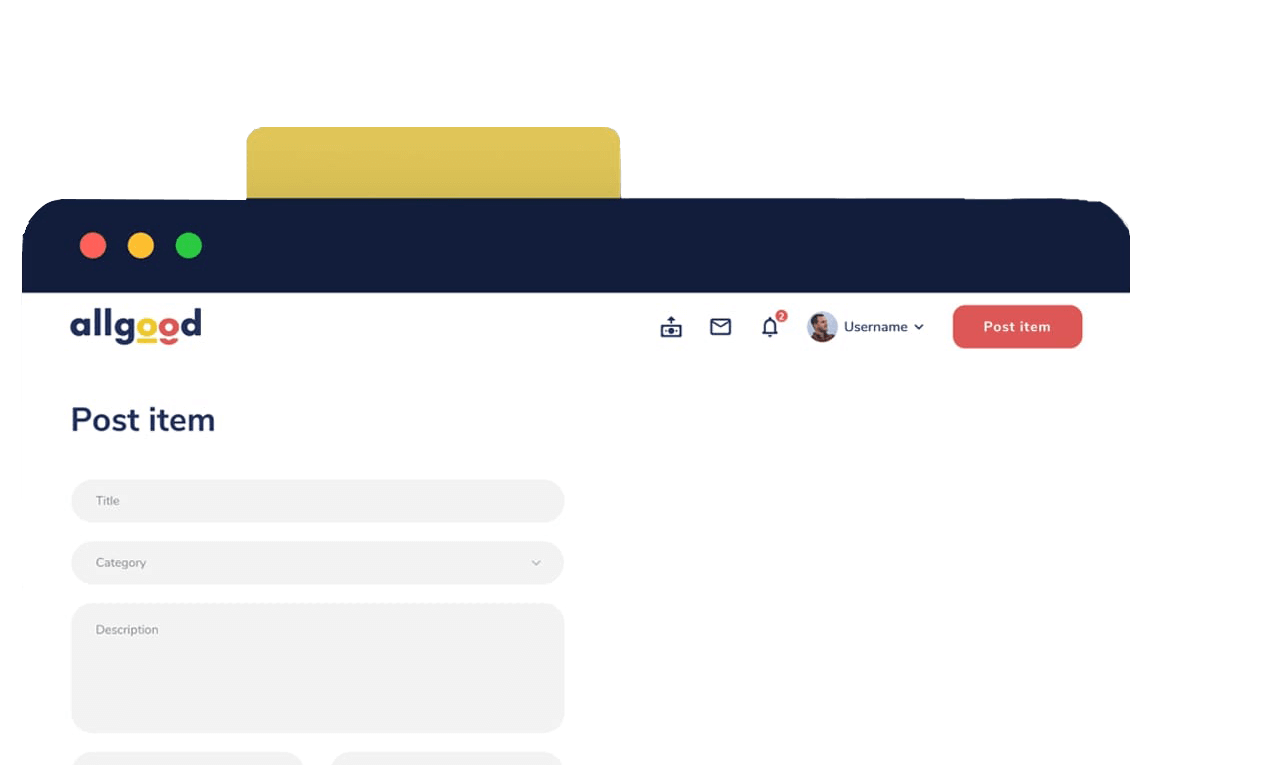
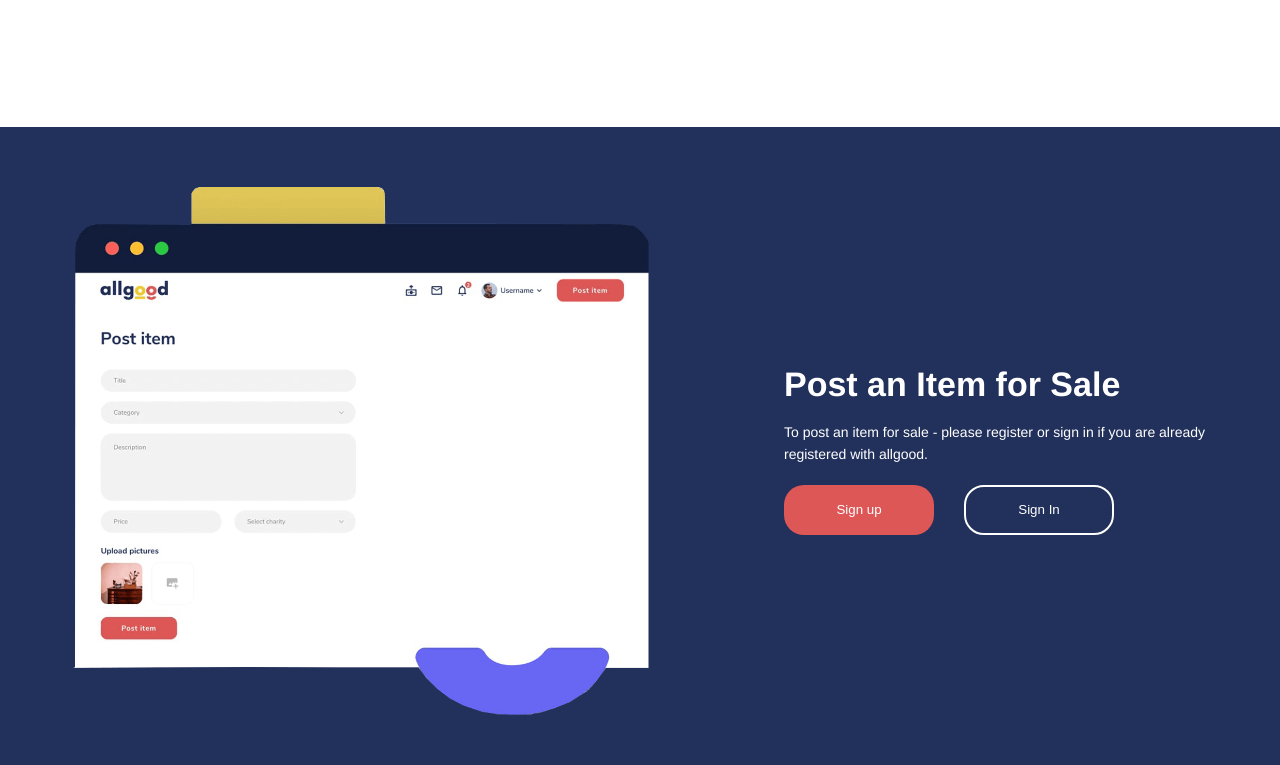
Before and after one commit to ToneyPK/js-guru-task, a React (Create React App) app: page / in a window 1280 px wide. Shown: the part 1700-2465 px from the top of the page. Built offline with nearby package versions, Linux system fonts and the light colour scheme.

Commit message:
style CTA section

```diff
--- a/src/components/cta/CTA.js
+++ b/src/components/cta/CTA.js
@@ -4,6 +4,7 @@ import ctaImage from '../../assets/media/image-post.png'
 export default function CTA() {
   return (
     <div className="cta">
+      <div className="container ai-center d-flex">
         <img src={ctaImage} />
         <div className="cta-content">
           <h2>Post an Item for Sale</h2>
@@ -12,7 +13,8 @@ export default function CTA() {
             already registered with allgood.
           </p>
           <button className="red">Sign up</button>
-        <button>Sign In</button>
+          <button className="hollow">Sign In</button>
+        </div>
       </div>
     </div>
   )
--- /dev/null
+++ b/src/components/cta/CTA.scss
@@ -0,0 +1,40 @@
+.cta {
+  background-color: $primary-color;
+  color: $light;
+  .container {
+    padding: 60px;
+    img {
+      margin: auto;
+      margin-right: 120px;
+      min-width: 200px;
+      max-width: 600px;
+      height: auto;
+      width: 100%;
+    }
+    .cta-content {
+      margin: 0 auto;
+      margin-left: 0;
+      p {
+        margin: 20px 0;
+      }
+      button {
+        border: none;
+        width: 150px;
+        height: 50px;
+        border-radius: 20px;
+        color: $light;
+        margin-right: 30px;
+        &:hover {
+          cursor: pointer;
+        }
+        &.red {
+          background-color: $red;
+        }
+        &.hollow {
+          border: 2px solid $light;
+          background-color: transparent;
+        }
+      }
+    }
+  }
+}
--- a/src/styles/utils/components.scss
+++ b/src/styles/utils/components.scss
@@ -2,3 +2,4 @@
 @import '../../components/header//searchbar/Searchbar.scss';
 @import '../../components/header/hero/Hero.scss';
 @import '../../components/about/About.scss';
+@import '../../components/cta/CTA.scss';
```
Lines whose indentation alone changed are shown as unchanged.
